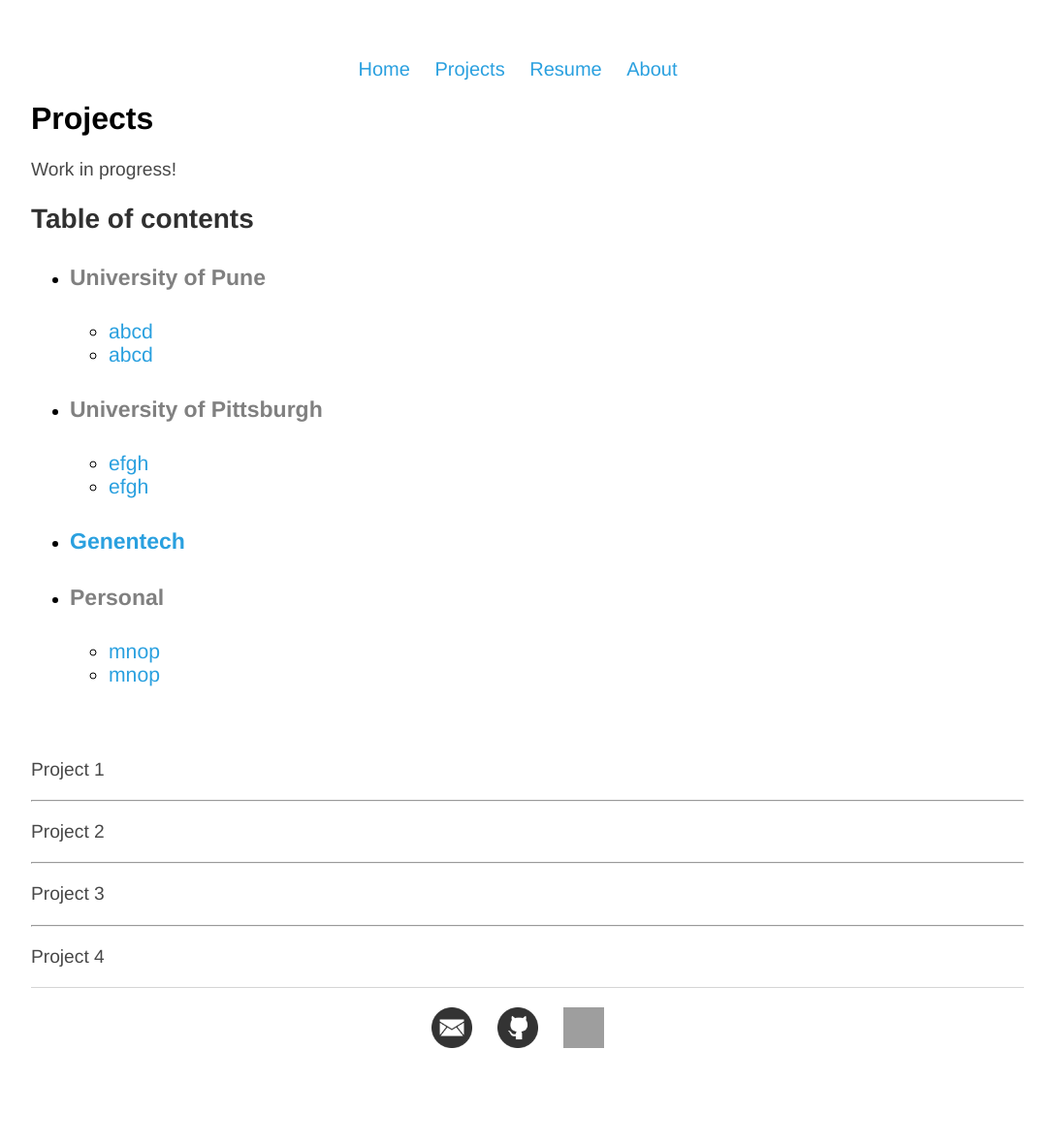
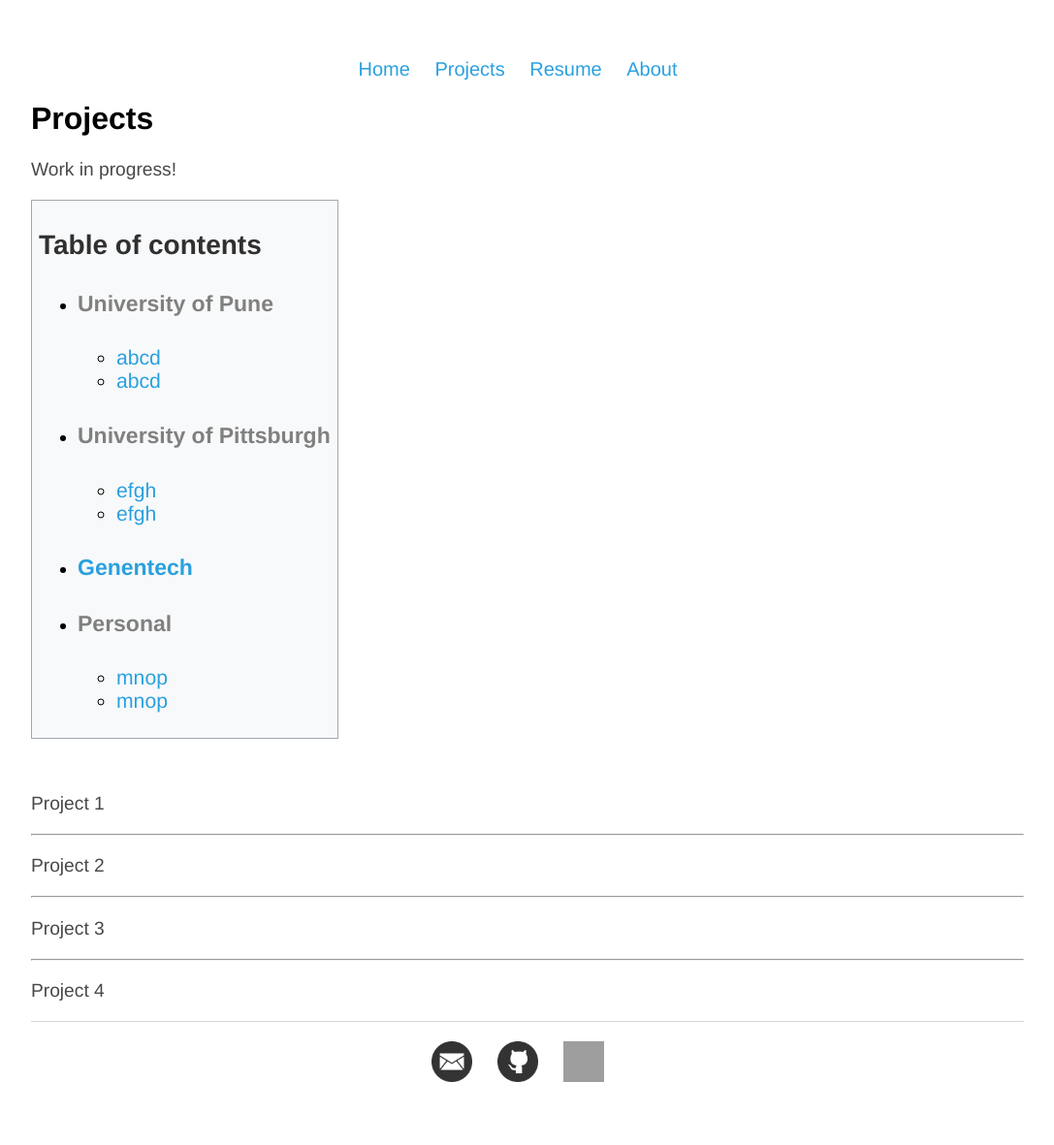
Before and after one commit to NeilBardhan/neilbardhan.github.io, a Jekyll site: the page built from projects/index.html, in a window 1280 px wide. Shown: the whole page at 97% size, without its empty margins (96-1183 px from the left). Built offline with Jekyll 4.4.1, drawn with Linux system fonts in a browser that asks for light colours; before the commit the page ends 1146 px from its top, so only the background shows below that; grey boxes are pictures that could not be loaded.

Commit message:
Update main.css

```diff
--- a/css/main.css
+++ b/css/main.css
@@ -67,6 +67,14 @@ p.blurb {
     font-family:'Helvetica', 'Arial', 'Sans-Serif';
     text-align: justify;
 }
+
+#toc, .toc{
+    display:table;
+    padding:7px;
+    border:1px solid #a2a9b1;
+    background-color: #f8f9fa;
+}
+
 footer {
     border-top: 1px solid #d5d5d5;
     font-size: 1em;
```
